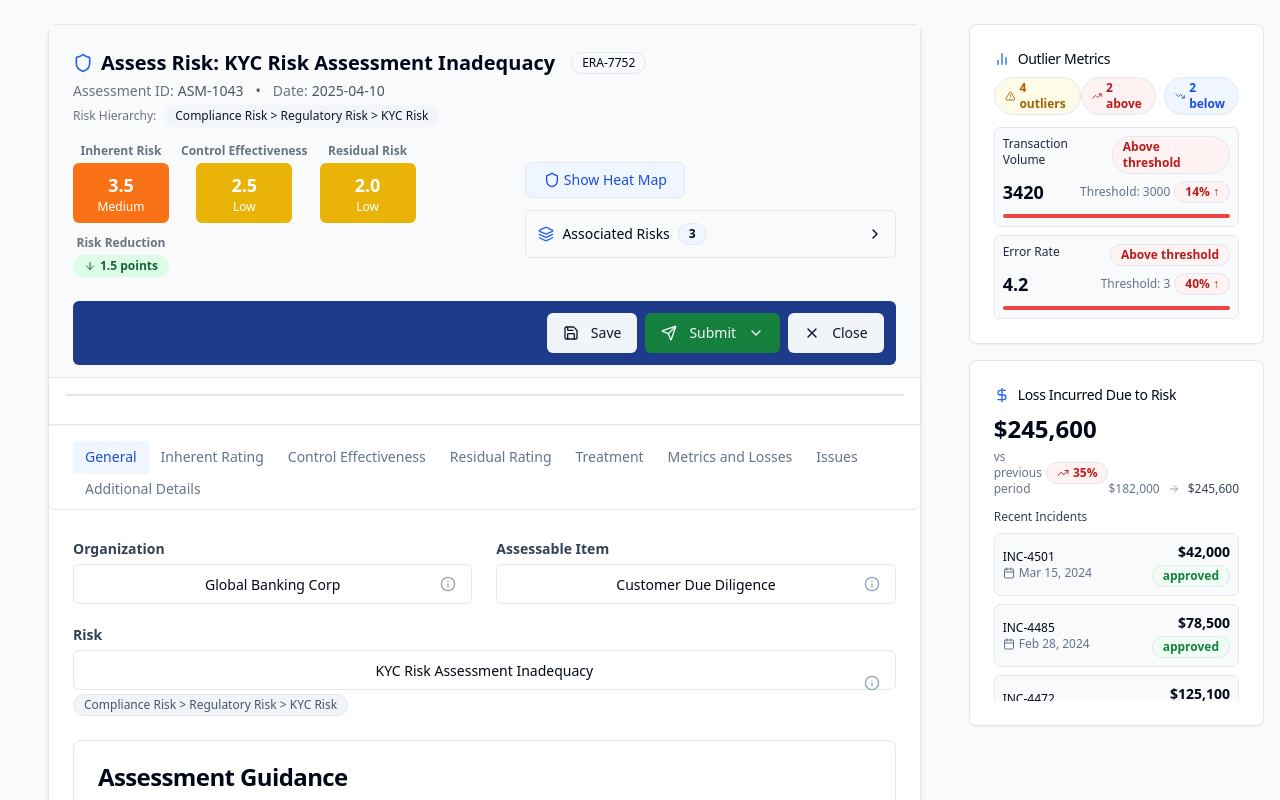
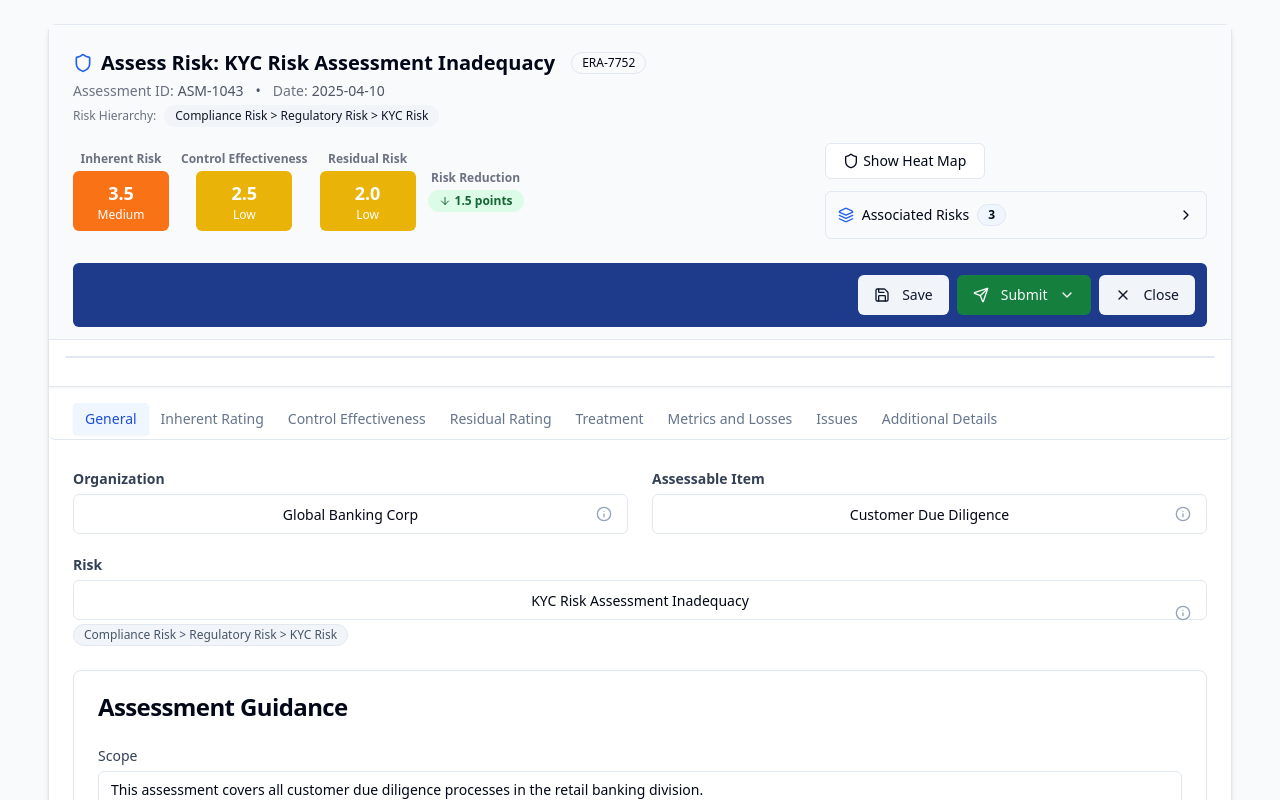
Before and after one commit to 1234mudi/risk-zenith-forge, a React (Vite) app: page / in a window 1280 px wide. Shown: the top 800 px of the page. Built offline with nearby package versions, Linux system fonts and the light colour scheme.

Commit message:
Fix: Hide outlier metrics and adjust button styles
- Hide outlier metrics and loss incurred due to risk in the 'General' section.
- Standardize the appearance of the 'Show Heat Map' and 'Associated Risks' buttons.

```diff
--- a/src/components/FormHeader.tsx
+++ b/src/components/FormHeader.tsx
@@ -1,3 +1,4 @@
+
 import React from "react";
 import { useForm } from "@/contexts/FormContext";
 import { Shield, AlertTriangle, CheckCircle2, Save, Send, X, ChevronDown } from "lucide-react";
@@ -90,8 +91,7 @@ const FormHeader = () => {
           <Button
             variant="outline"
             size="sm"
-            onClick={() => {}}
-            className="flex items-center gap-1 bg-blue-50 text-blue-700 hover:bg-blue-100 w-40 justify-center"
+            className="flex items-center gap-1 w-40 justify-center"
           >
             <Shield className="h-4 w-4" />
             Show Heat Map
--- a/src/pages/Index.tsx
+++ b/src/pages/Index.tsx
@@ -2,21 +2,13 @@
 import React from "react";
 import { FormProvider } from "@/contexts/FormContext";
 import RiskAssessmentForm from "@/components/RiskAssessmentForm";
-import RiskOutlierMetrics from "@/components/RiskOutlierMetrics";
-import RiskLossMetrics from "@/components/RiskLossMetrics";
 
 const Index = () => {
   return (
     <div className="min-h-screen bg-slate-50">
       <FormProvider>
-        <div className="container mx-auto py-6 px-4 max-w-7xl flex flex-col lg:flex-row gap-4">
-          <div className="flex-grow">
-            <RiskAssessmentForm />
-          </div>
-          <div className="lg:w-80 space-y-4">
-            <RiskOutlierMetrics />
-            <RiskLossMetrics />
-          </div>
+        <div className="container mx-auto py-6 px-4 max-w-7xl">
+          <RiskAssessmentForm />
         </div>
       </FormProvider>
     </div>
```
